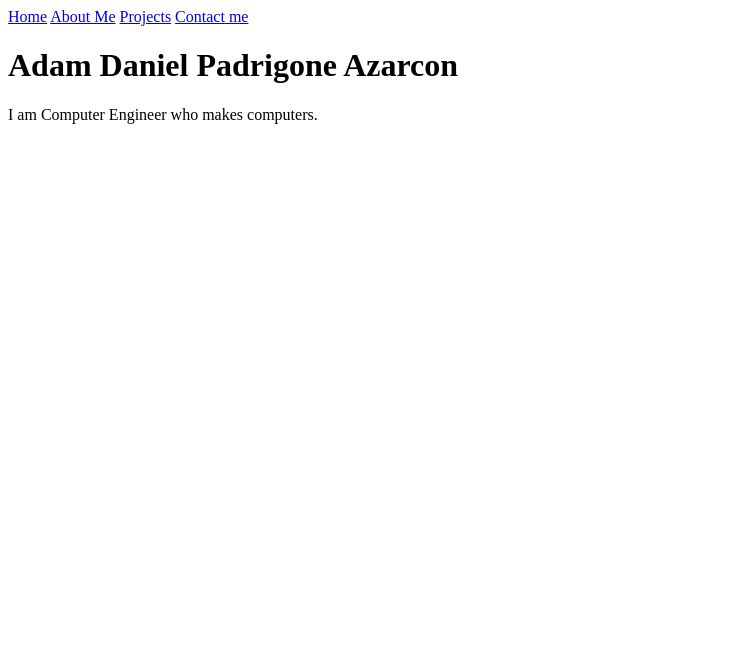
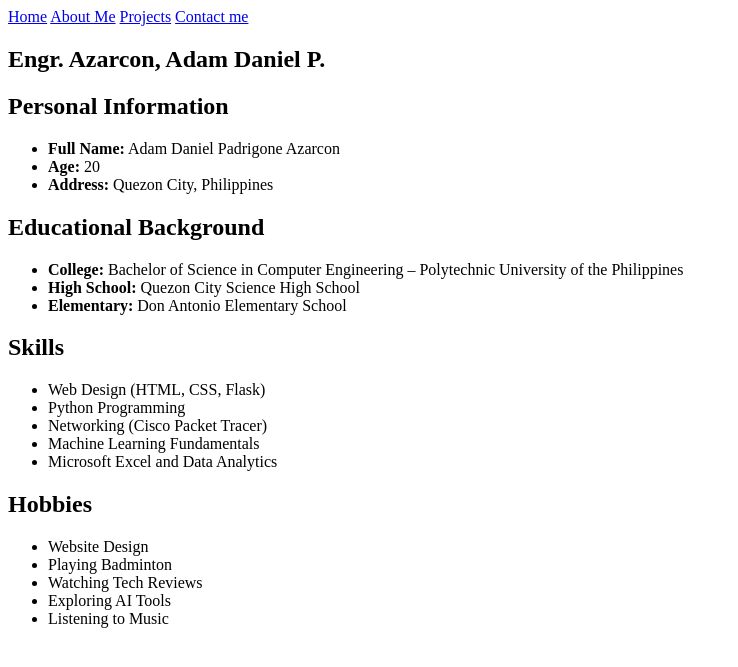
Before and after one commit to AzarconAD/DSA_lab3_my_portfolio, a Flask app: page /profile in a window 1280 px wide. Shown: the top 667 px of the page, without its empty margins (0-738 px from the left). Run offline with Flask 3, Linux system fonts and the light colour scheme.

Commit message:
Updated
added some details in index.html and profile.html

```diff
--- a/templates/profile.html
+++ b/templates/profile.html
@@ -3,9 +3,51 @@
 About AD
 {% endblock title %}
 {% block content %}
-</head>
-<body>
-    <h1>Adam Daniel Padrigone Azarcon</h1>
-    <p>I am Computer Engineer who makes computers.</p>
-</body>
+<section class="about-section">
+    <div class="about-header">
+        <h1>Engr. Azarcon, Adam Daniel P.</h1>
+    </div>
+
+    <div class="about-content">
+        <div class="about-info">
+            <h2>Personal Information</h2>
+            <ul>
+                <li><strong>Full Name:</strong> Adam Daniel Padrigone Azarcon</li>
+                <li><strong>Age:</strong> 20</li>
+                <li><strong>Address:</strong> Quezon City, Philippines</li>
+            </ul>
+        </div>
+
+        <div class="about-education">
+            <h2>Educational Background</h2>
+            <ul>
+                <li><strong>College:</strong> Bachelor of Science in Computer Engineering – Polytechnic University of the Philippines</li>
+                <li><strong>High School:</strong> Quezon City Science High School</li>
+                <li><strong>Elementary:</strong> Don Antonio Elementary School</li>
+            </ul>
+        </div>
+
+        <div class="about-skills">
+            <h2>Skills</h2>
+            <ul>
+                <li>Web Design (HTML, CSS, Flask)</li>
+                <li>Python Programming</li>
+                <li>Networking (Cisco Packet Tracer)</li>
+                <li>Machine Learning Fundamentals</li>
+                <li>Microsoft Excel and Data Analytics</li>
+            </ul>
+        </div>
+
+        <div class="about-hobbies">
+            <h2>Hobbies</h2>
+            <ul>
+                <li>Website Design</li>
+                <li>Playing Badminton</li>
+                <li>Watching Tech Reviews</li>
+                <li>Exploring AI Tools</li>
+                <li>Listening to Music</li>
+            </ul>
+        </div>
+    </div>
+</section>
 {% endblock content %}
```
Also changed, not shown: templates/index.html (+12 -6 lines).
